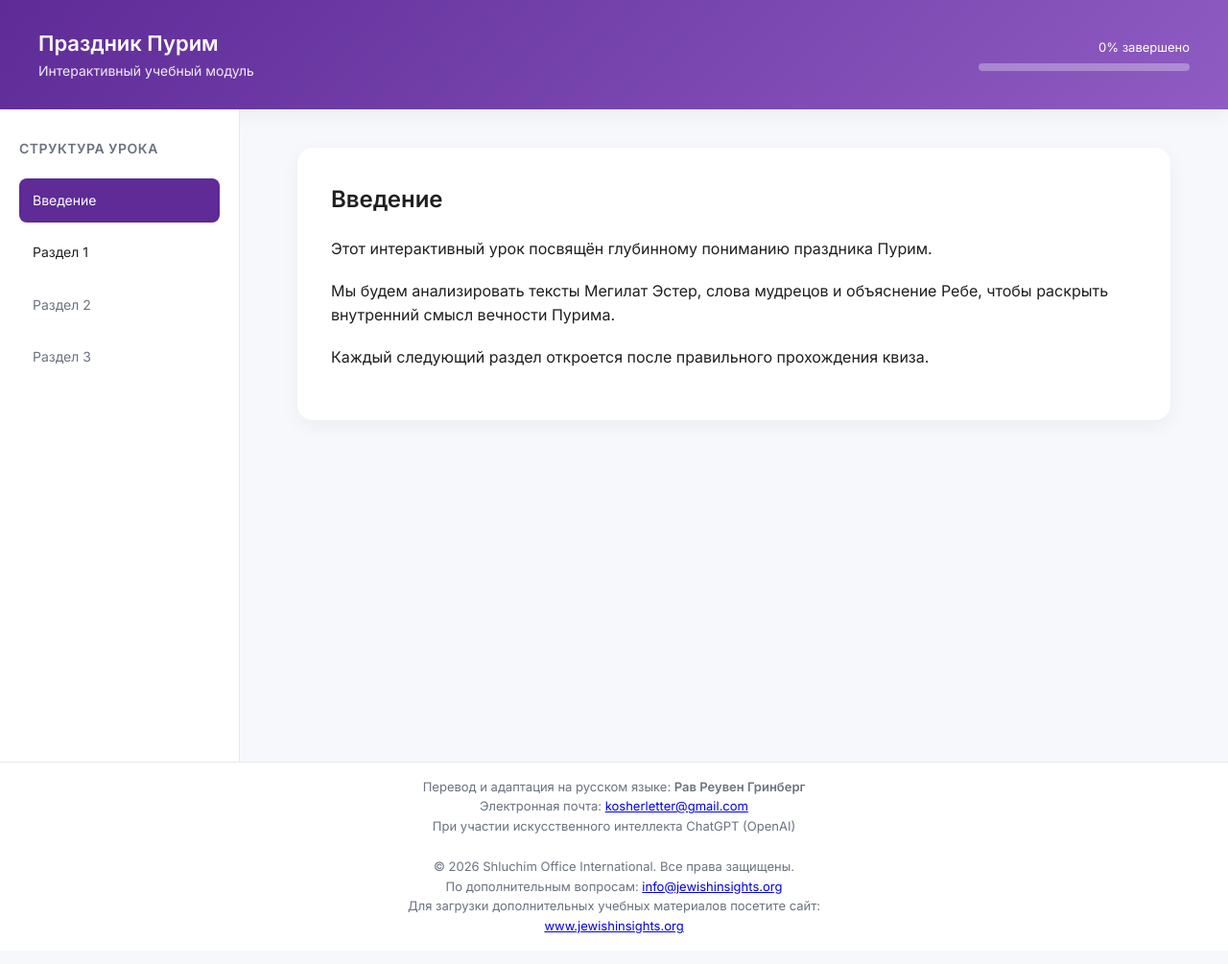
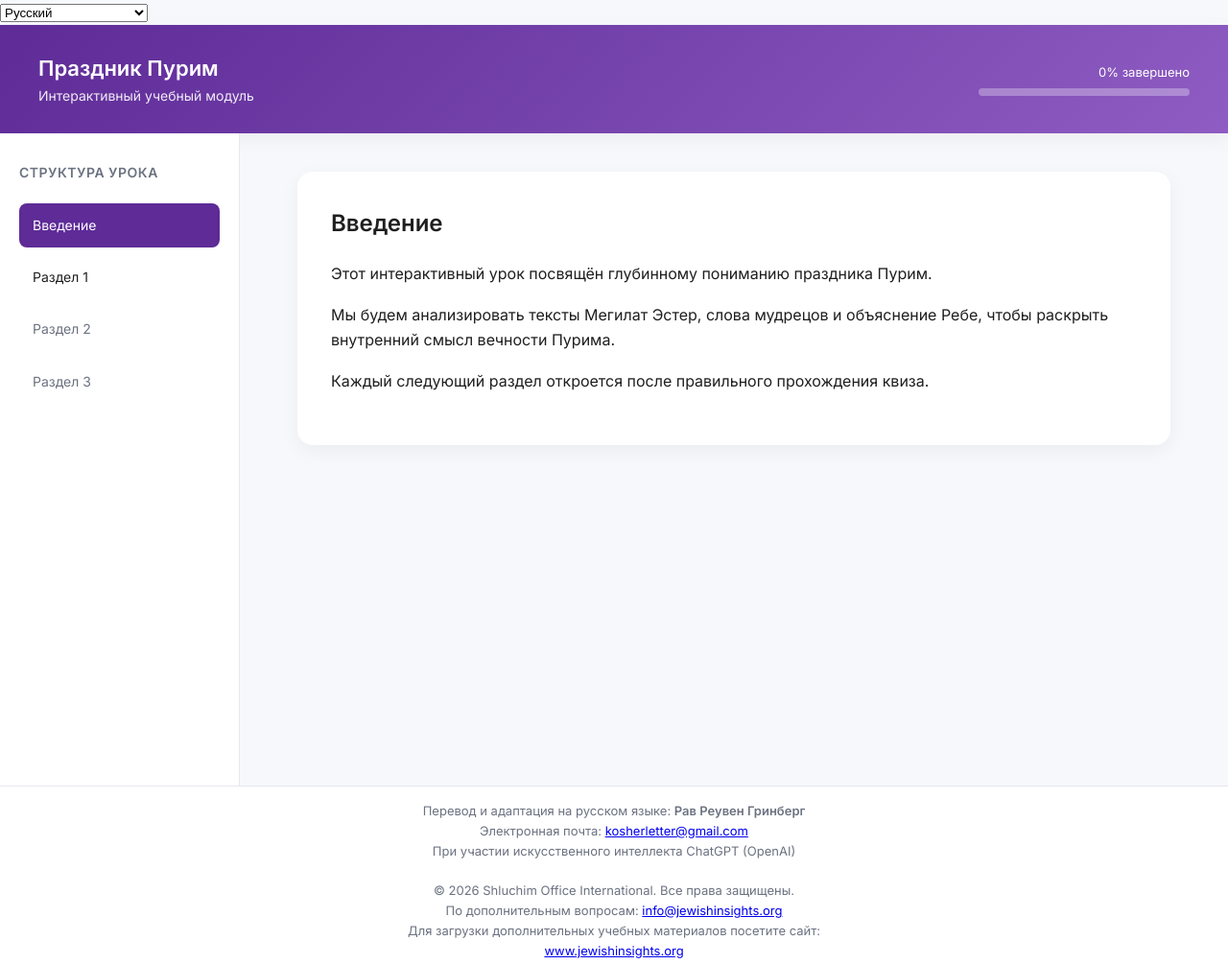
Before and after one commit to TeacherRG/Mypurim, a plain HTML site: page index.html in a window 1280 px wide. Shown: the whole page at 96% size. Drawn offline with Linux system fonts and the light colour scheme.

Commit message:
Update index.html

```diff
--- a/index.html
+++ b/index.html
@@ -5,11 +5,22 @@
     <meta name="viewport" content="width=device-width, initial-scale=1.0" />
     <title>Праздник Пурим — Интерактивный урок</title>
 
+    <div class="lang-selector">
+  <select id="langMode">
+    <option value="ru">Русский</option>
+    <option value="uk">Українська</option>
+    <option value="de">Deutsch</option>
+    <option value="ru-uk">Русский + Українська</option>
+    <option value="ru-de">Русский + Deutsch</option>
+  </select>
+</div>
+
     <!-- Google Font -->
     <link href="https://fonts.googleapis.com/css2?family=Inter:wght@300;400;500;600&display=swap" rel="stylesheet">
 
     <!-- Main Styles -->
     <link rel="stylesheet" href="styles.css" />
+
 </head>
 
 <body>
```
